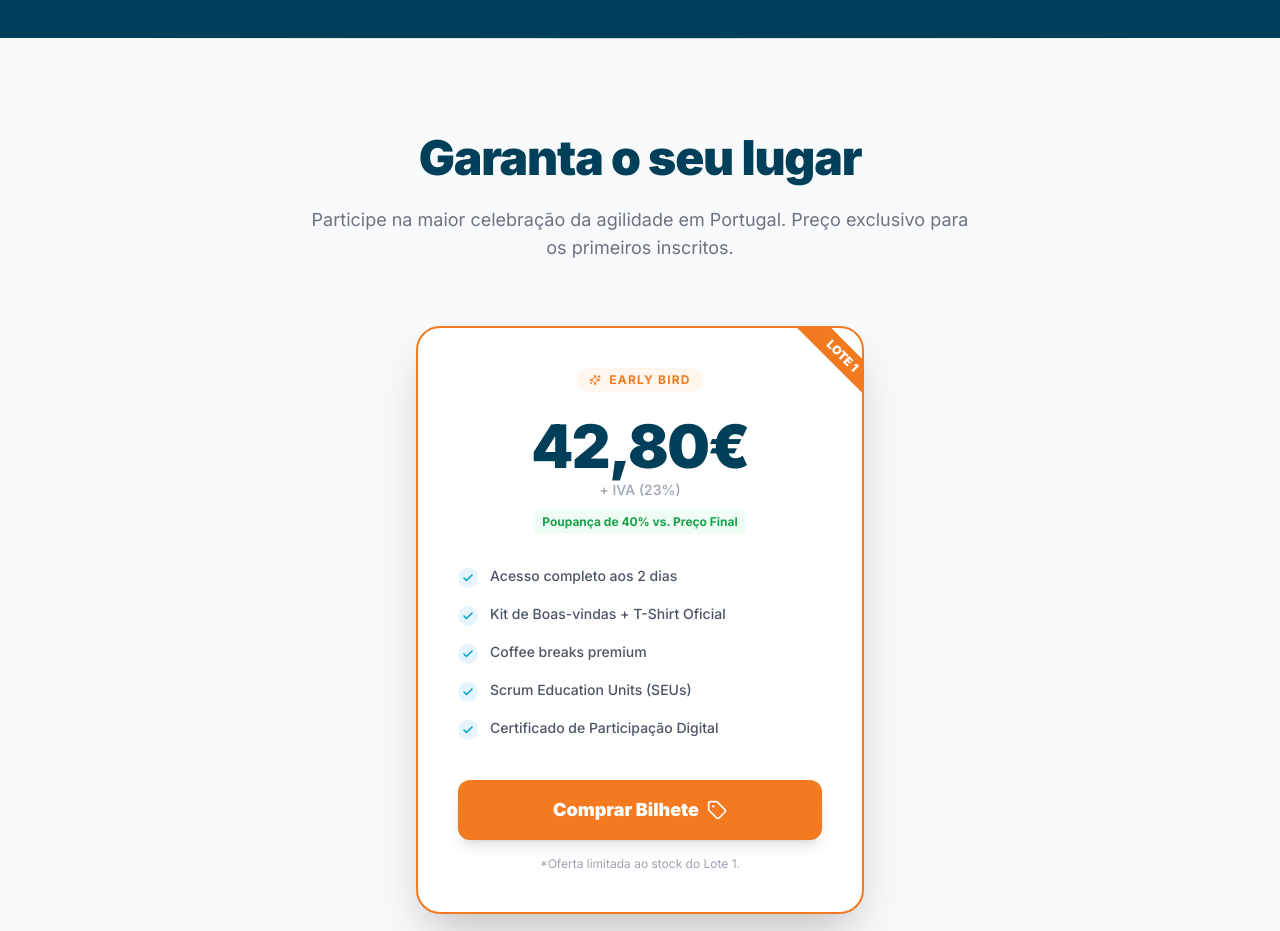
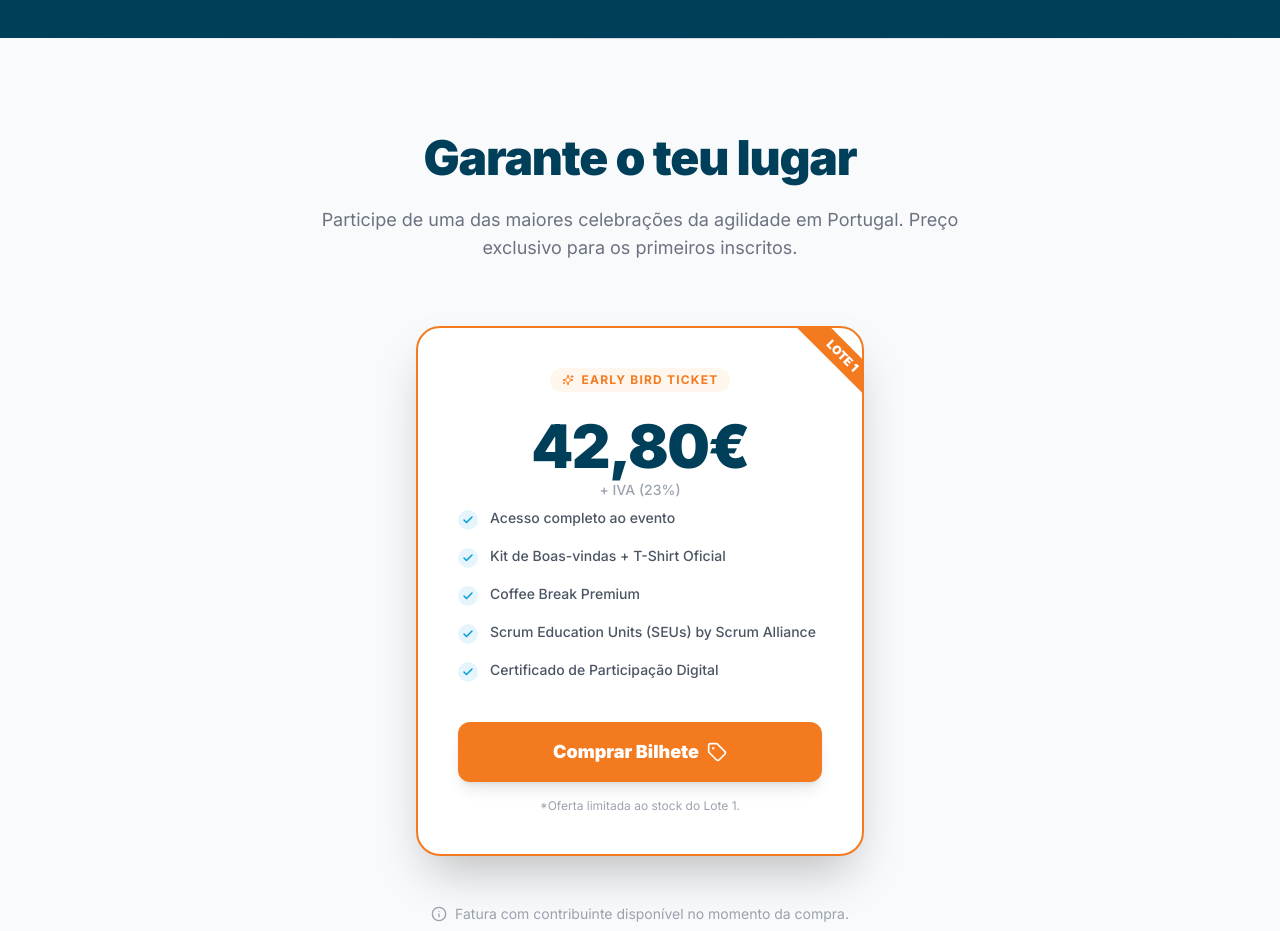
Before and after one commit to tugagilportugal-star/rsg2026, a React (Vite) app: page / in a window 1280 px wide. Shown: the part 9100-10031 px from the top of the page. Built offline with nearby package versions, Linux system fonts and the light colour scheme; no server answers.

Commit message:
Update Tickets.tsx

```diff
--- a/sections/Tickets.tsx
+++ b/sections/Tickets.tsx
@@ -21,10 +21,10 @@ export const Tickets: React.FC = () => {
 
       <div className="text-center mb-16">
         <h2 className="text-4xl md:text-5xl font-black text-brand-darkBlue mb-6 tracking-tight">
-          Garanta o seu lugar
+          Garante o teu lugar
         </h2>
         <p className="text-gray-500 text-lg max-w-2xl mx-auto">
-          Participe na maior celebração da agilidade em Portugal.
+          Participe de uma das maiores celebrações da agilidade em Portugal.
           Preço exclusivo para os primeiros inscritos.
         </p>
       </div>
@@ -43,7 +43,7 @@ export const Tickets: React.FC = () => {
           <div className="p-8 md:p-10 text-center">
             <div className="inline-flex items-center gap-2 bg-orange-50 text-brand-orange px-3 py-1 rounded-full text-xs font-bold uppercase tracking-widest mb-6">
                 <Sparkles className="w-3 h-3" />
-                Early Bird
+                Early Bird Ticket
             </div>
 
             <div className="flex flex-col items-center justify-center mb-2">
@@ -55,17 +55,13 @@ export const Tickets: React.FC = () => {
                 </span>
             </div>
 
-            <p className="text-green-600 text-xs font-bold bg-green-50 inline-block px-2 py-1 rounded mb-8">
-                Poupança de 40% vs. Preço Final
-            </p>
-
             {/* Lista de Benefícios */}
             <ul className="space-y-4 text-left mb-10">
                 {[
-                    "Acesso completo aos 2 dias",
+                    "Acesso completo ao evento",
                     "Kit de Boas-vindas + T-Shirt Oficial",
-                    "Coffee breaks premium",
-                    "Scrum Education Units (SEUs)", // Benefício Extra 1
+                    "Coffee Break Premium",
+                    "Scrum Education Units (SEUs) by Scrum Alliance", // Benefício Extra 1
                     "Certificado de Participação Digital" // Benefício Extra 2
                 ].map((item, idx) => (
                     <li key={idx} className="flex items-start gap-3">
```
